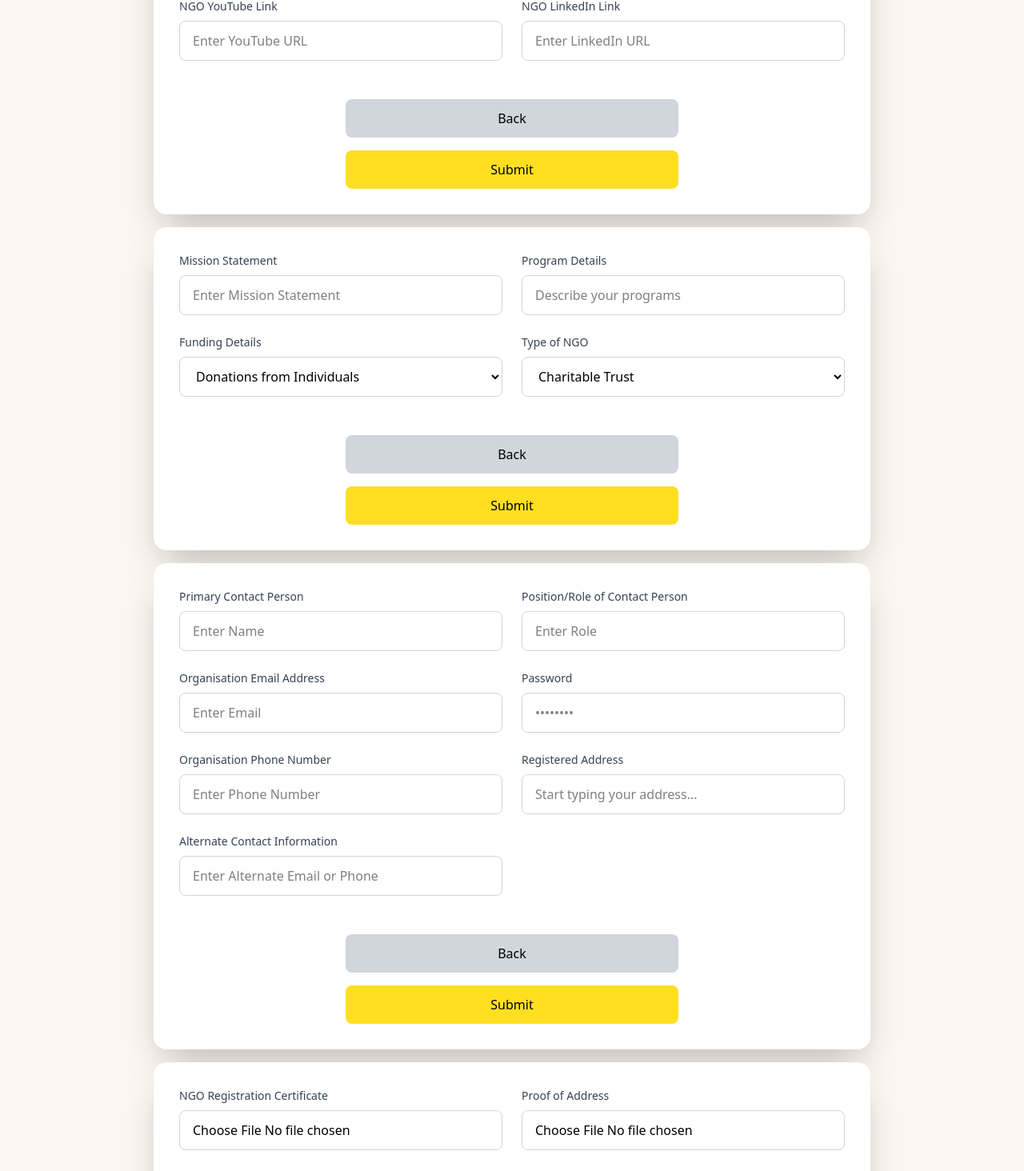
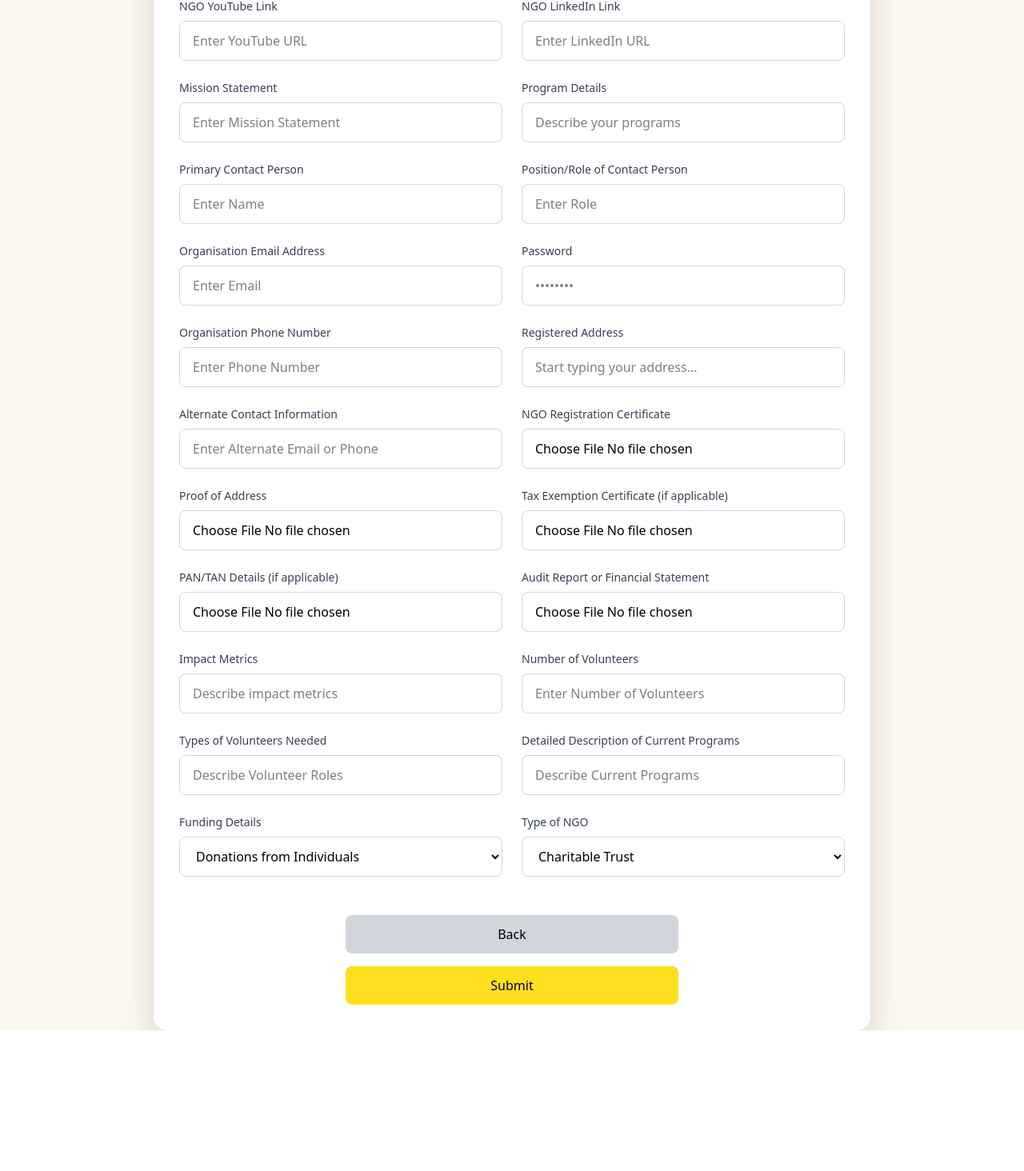
Before and after one commit to ishan-sp/civitas, a React (Vite) app in the folder civitas/: page /signup/ngo in a window 1280 px wide. Shown: the part 536-2000 px from the top of the page at 80% size. After the commit the page ends 1824 px from the top, so only its background shows below. Built offline with nearby package versions, Linux system fonts and the light colour scheme.

Commit message:
Changed NGo registration cards into a single card

```diff
--- a/civitas/src/routes/ngoSignupRoute.jsx
+++ b/civitas/src/routes/ngoSignupRoute.jsx
@@ -2,10 +2,15 @@ import React, { useState } from "react";
 import RegistrationForm from "../components/Registration";
 
 const NGORegistration = () => {
-  const [cities, setCities] = useState([]);
-  const [loadingCities, setLoadingCities] = useState(false);
   const [addressSuggestions, setAddressSuggestions] = useState([]);
   const [loadingAddress, setLoadingAddress] = useState(false);
+
+  const handleAddressInputChange = async (input) => {
+    setLoadingAddress(true);
+    const suggestions = await fetchSuggestions(input, "geocode");
+    setAddressSuggestions(suggestions);
+    setLoadingAddress(false);
+  };
 
   const fetchSuggestions = async (input, type) => {
     if (!input) return [];
@@ -31,28 +36,15 @@ const NGORegistration = () => {
     return [];
   };
 
-  const handleCityInputChange = async (input) => {
-    setLoadingCities(true);
-    const suggestions = await fetchSuggestions(input, "(cities)");
-    setCities(suggestions);
-    setLoadingCities(false);
-  };
-
-  const handleAddressInputChange = async (input) => {
-    setLoadingAddress(true);
-    const suggestions = await fetchSuggestions(input, "geocode");
-    setAddressSuggestions(suggestions);
-    setLoadingAddress(false);
-  };
-
-  // Block 1: Basic Information
-  const basicInfoFields = [
+  // Combine all fields into a single array
+  const allFields = [
+    // Basic Information
     { name: "ngoName", label: "NGO Name", type: "text", placeholder: "Enter NGO Name", required: true },
     { name: "registrationNumber", label: "NGO Registration Number", type: "text", placeholder: "Enter Registration Number", required: true },
     {
       name: "regionsOfOperation",
       label: "Regions of Operation",
-      type: "dynamic", // Dynamic field for adding/removing regions
+      type: "dynamic",
       placeholder: "Enter a region",
       required: true,
     },
@@ -61,54 +53,16 @@ const NGORegistration = () => {
     { name: "facebook", label: "NGO Facebook Link", type: "url", placeholder: "Enter Facebook URL", required: false },
     { name: "youtube", label: "NGO YouTube Link", type: "url", placeholder: "Enter YouTube URL", required: false },
     { name: "linkedin", label: "NGO LinkedIn Link", type: "url", placeholder: "Enter LinkedIn URL", required: false },
-  ];
 
-  // Block 2: Mission and Programs
-  const missionAndProgramsFields = [
+    // Mission and Programs
     { name: "missionStatement", label: "Mission Statement", type: "textarea", placeholder: "Enter Mission Statement", required: true },
     { name: "programDetails", label: "Program Details", type: "textarea", placeholder: "Describe your programs", required: true },
-  ];
 
-  // Dropdowns for Mission and Programs
-  const missionAndProgramsDropdowns = [
-    {
-      name: "fundingDetails",
-      label: "Funding Details",
-      placeholder: "Select funding sources",
-      options: [
-        { value: "individuals", label: "Donations from Individuals" },
-        { value: "corporate", label: "Corporate Sponsorships" },
-        { value: "government", label: "Government Grants" },
-        { value: "international", label: "International Grants" },
-        { value: "crowdfunding", label: "Crowdfunding" },
-        { value: "events", label: "Fundraising Events" },
-        { value: "partnerships", label: "Partnerships with Other NGOs" },
-        { value: "membership", label: "Membership Fees" },
-        { value: "foundation", label: "Foundation/Philanthropy Support" },
-        { value: "income", label: "Income from Sale of Goods/Services" },
-      ],
-      required: true,
-    },
-    {
-      name: "typeOfNGO",
-      label: "Type of NGO",
-      placeholder: "Select NGO Type",
-      options: [
-        { value: "trust", label: "Charitable Trust" },
-        { value: "society", label: "Society" },
-        { value: "section8", label: "Section 8 Company" },
-        { value: "other", label: "Other" },
-      ],
-      required: true,
-    },
-  ];
-
-  // Block 3: Contact Information
-  const contactInfoFields = [
+    // Contact Information
     { name: "primaryContact", label: "Primary Contact Person", type: "text", placeholder: "Enter Name", required: true },
     { name: "contactRole", label: "Position/Role of Contact Person", type: "text", placeholder: "Enter Role", required: true },
     { name: "email", label: "Organisation Email Address", type: "email", placeholder: "Enter Email", required: true },
-    { name: "password", label: "Password", type: "password", placeholder: "••••••••", icon: "lock", required: true },
+    { name: "password", label: "Password", type: "password", placeholder: "••••••••", required: true },
     { name: "phone", label: "Organisation Phone Number", type: "tel", placeholder: "Enter Phone Number", required: true },
     {
       name: "address",
@@ -121,10 +75,8 @@ const NGORegistration = () => {
       required: true,
     },
     { name: "alternateContact", label: "Alternate Contact Information", type: "text", placeholder: "Enter Alternate Email or Phone", required: false },
-  ];
 
-  // Block 4: Documentation and Impact
-  const documentationAndImpactFields = [
+    // Documentation and Impact
     {
       name: "registrationCertificate",
       label: "NGO Registration Certificate",
@@ -166,56 +118,46 @@ const NGORegistration = () => {
     { name: "programDescription", label: "Detailed Description of Current Programs", type: "textarea", placeholder: "Describe Current Programs", required: true },
   ];
 
-  const handleSubmit = async (formData) => {
-    try {
-      const response = await fetch("http://localhost:3000/register/ngo", {
-        method: "POST",
-        headers: {
-          "Content-Type": "application/json",
-        },
-        body: JSON.stringify(formData),
-      });
-
-      if (!response.ok) {
-        throw new Error("Failed to register NGO");
-      }
-
-      const data = await response.json();
-      console.log("NGO Registration successful:", data);
-    } catch (error) {
-      console.error("Error during NGO registration:", error);
-    }
-  };
+  const allDropdowns = [
+    {
+      name: "fundingDetails",
+      label: "Funding Details",
+      placeholder: "Select funding sources",
+      options: [
+        { value: "individuals", label: "Donations from Individuals" },
+        { value: "corporate", label: "Corporate Sponsorships" },
+        { value: "government", label: "Government Grants" },
+        { value: "international", label: "International Grants" },
+        { value: "crowdfunding", label: "Crowdfunding" },
+        { value: "events", label: "Fundraising Events" },
+        { value: "partnerships", label: "Partnerships with Other NGOs" },
+        { value: "membership", label: "Membership Fees" },
+        { value: "foundation", label: "Foundation/Philanthropy Support" },
+        { value: "income", label: "Income from Sale of Goods/Services" },
+      ],
+      required: true,
+    },
+    {
+      name: "typeOfNGO",
+      label: "Type of NGO",
+      placeholder: "Select NGO Type",
+      options: [
+        { value: "trust", label: "Charitable Trust" },
+        { value: "society", label: "Society" },
+        { value: "section8", label: "Section 8 Company" },
+        { value: "other", label: "Other" },
+      ],
+      required: true,
+    },
+  ];
 
   return (
     <div>
-      {/* Block 1: Basic Information */}
       <RegistrationForm
-        fields={basicInfoFields}
-        isNotEnd={true}
+        fields={allFields}
+        dropdowns={allDropdowns}
+        isNotEnd={false} // Render Submit and Back buttons
         isFirst={true}
-        isngo={true}
-      />
-
-      {/* Block 2: Mission and Programs */}
-      <RegistrationForm
-        fields={missionAndProgramsFields}
-        dropdowns={missionAndProgramsDropdowns}
-        isNotEnd={true}
-        isngo={true}
-      />
-
-      {/* Block 3: Contact Information */}
-      <RegistrationForm
-        fields={contactInfoFields}
-        isNotEnd={true}
-        isngo={true}
-      />
-
-      {/* Block 4: Documentation and Impact */}
-      <RegistrationForm
-        fields={documentationAndImpactFields}
-        isNotEnd={false} // Render Submit and Back buttons
         isngo={true}
       />
     </div>
```
